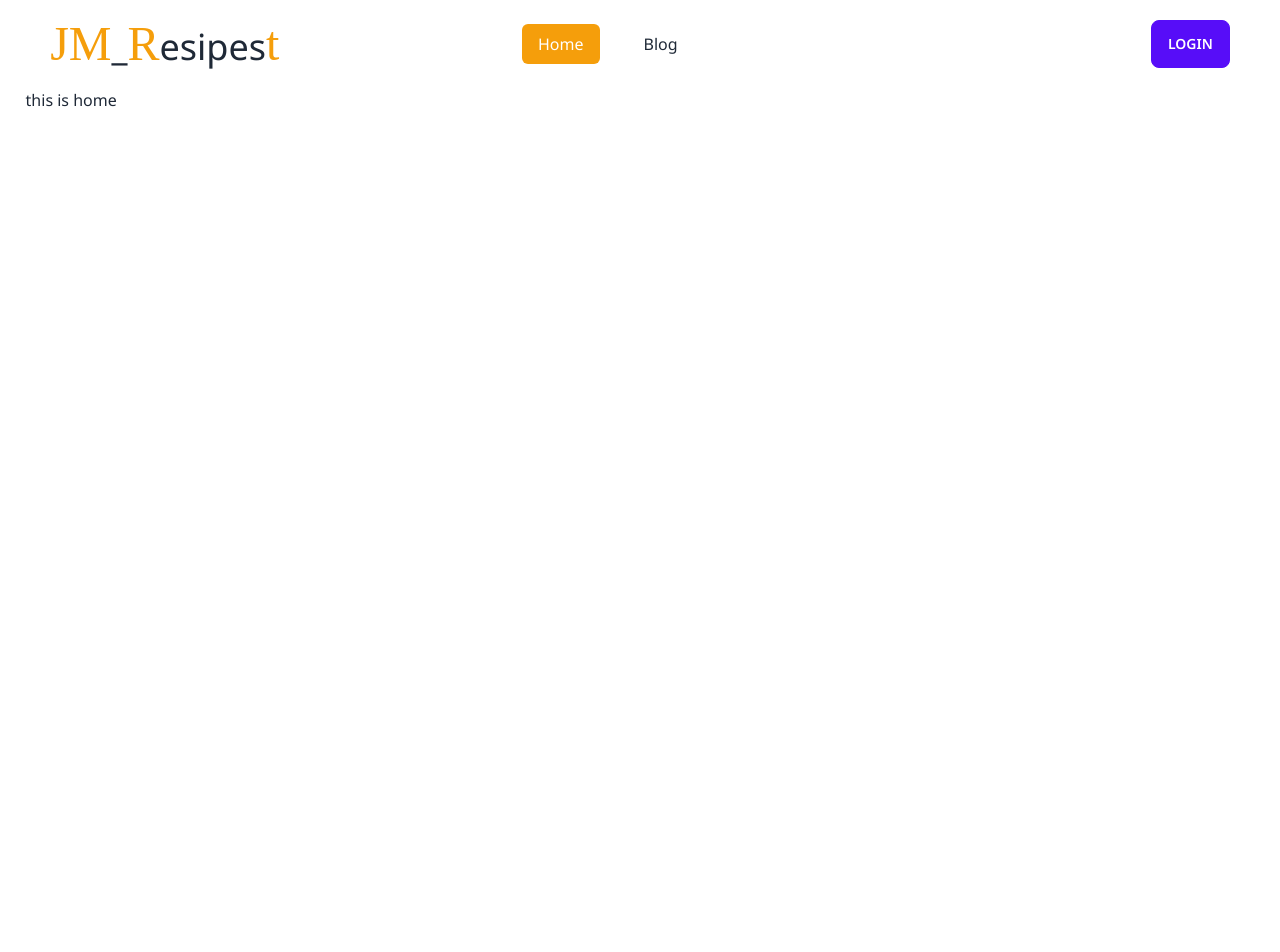
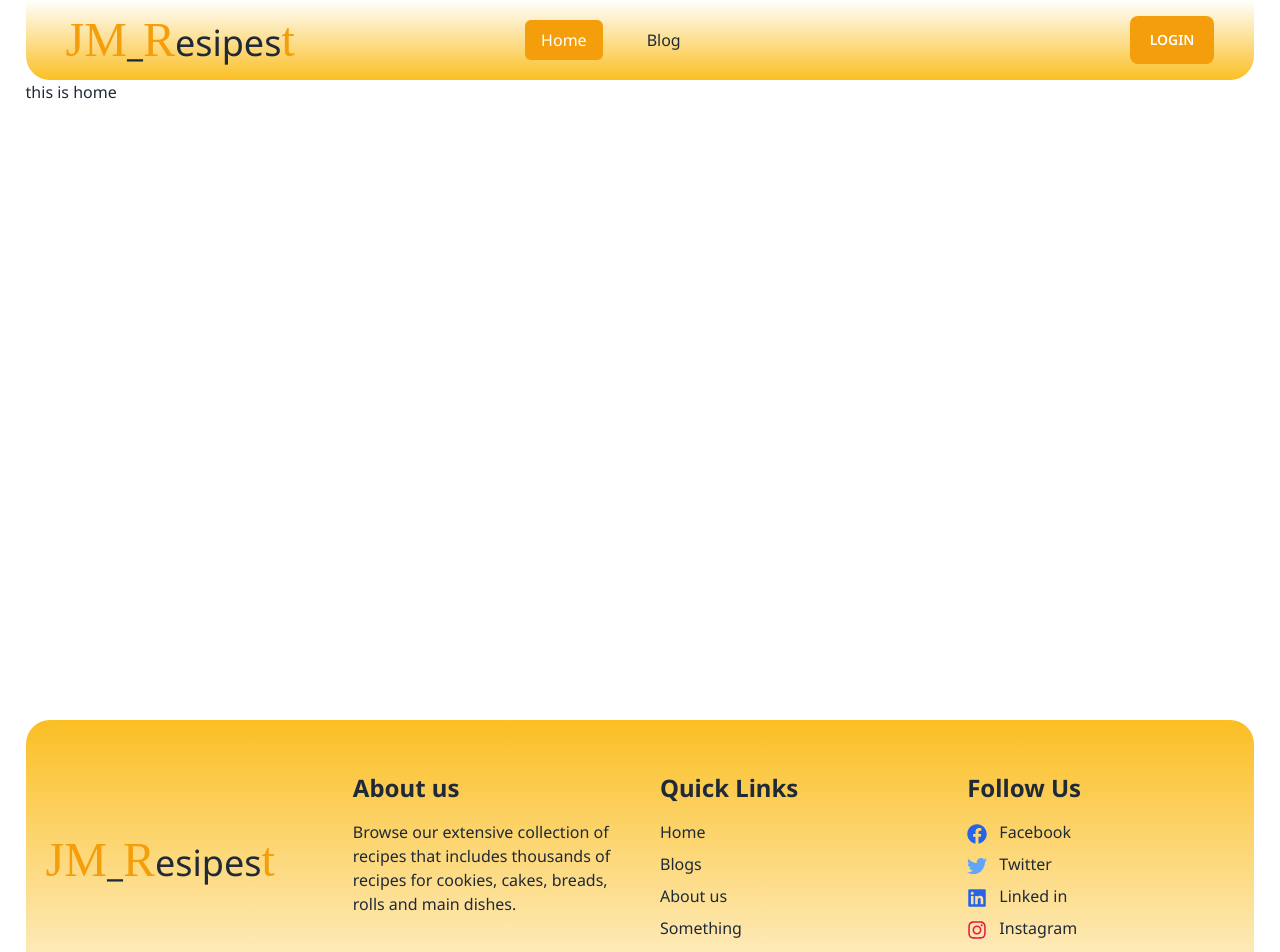
Before and after one commit to jmjubaer/jm-recipest-client, a React (Vite) app: page / in a window 1280 px wide. Shown: the top 952 px of the page. Before the commit the page ends 800 px from the top, so only its background shows below. Built offline with nearby package versions, Linux system fonts and the light colour scheme; a web font is replaced by a local one.

Commit message:
Complete footer

```diff
--- a/src/App.jsx
+++ b/src/App.jsx
@@ -7,7 +7,9 @@ const App = () => {
   return (
     <div className="jm_container">
       <Header></Header>
+      <div className="min-h-[80vh]">
         <Outlet />
+      </div>
       <Footer></Footer>
     </div>
   );
--- a/src/Page/Shared/Footer.jsx
+++ b/src/Page/Shared/Footer.jsx
@@ -1,11 +1,44 @@
-import React from 'react';
+import React from "react";
+import { FaFacebook, FaInstagram, FaLinkedin, FaTwitter } from "react-icons/fa";
+import { Link } from "react-router-dom";
 
 const Footer = () => {
-    return (
-        <div>
-
+  return (
+    <div className="bg-gradient-to-b p-5 py-8 rounded-t-3xl  from-amber-400">
+        <div className="grid grid-cols-4 gap-10 py-5 border-b-2 border-amber-500">
+            <p className="text-4xl self-center ">
+                <Link to="/">
+                <span className="font-serif text-5xl text-amber-500 ">JM</span>_
+                <span className="font-serif text-5xl text-amber-500">R</span>esipes
+                <span className="font-serif text-5xl text-amber-500">t</span>
+                </Link>
+            </p>
+            <div className="">
+                <h3 className="text-2xl font-bold mb-4">About us</h3>
+                <p>Browse our extensive collection of recipes that includes thousands of recipes for cookies, cakes, breads, rolls and main dishes.</p>
+            </div>
+            <div className="">
+                <h3 className="text-2xl font-bold mb-4">Quick Links</h3>
+                <ul>
+                    <li><Link className="hover:text-amber-600 block my-2">Home</Link></li>
+                    <li><Link className="hover:text-amber-600 block my-2">Blogs</Link></li>
+                    <li><Link className="hover:text-amber-600 block my-2">About us</Link></li>
+                    <li><Link className="hover:text-amber-600 block my-2">Something</Link></li>
+                </ul>
+            </div>
+            <div className="">
+                <h3 className="text-2xl font-bold mb-4">Follow Us</h3>
+                <ul>
+                    <li><a className="hover:text-amber-600 my-2 block" href="#"><FaFacebook className="inline mr-2 text-blue-600 text-xl"/> Facebook</a></li>
+                    <li><a className="hover:text-amber-600 my-2 block" href="#"><FaTwitter className="inline mr-2 text-blue-400 text-xl"/> Twitter</a></li>
+                    <li><a className="hover:text-amber-600 my-2 block" href="#"><FaLinkedin className="inline mr-2 text-blue-600 text-xl"/> Linked in</a></li>
+                    <li><a className="hover:text-amber-600 my-2 block" href="#"><FaInstagram className="inline mr-2 text-rose-600 text-xl"/> Instagram</a></li>
+                </ul>
+            </div>
         </div>
-    );
+        <p className="text-center my-5">© 2023. JM_Resipes . All rights reserved. </p>
+    </div>
+  );
 };
 
 export default Footer;
--- a/src/Page/Shared/Navigation.jsx
+++ b/src/Page/Shared/Navigation.jsx
@@ -4,8 +4,8 @@ import { FaBars } from 'react-icons/fa';
 const Navigation = () => {
     const [open, setOpen] = useState(false);
     return (
-        <div>
-            <nav className='flex lg:grid lg:grid-cols-5 justify-between jm_container items-center my-5'>
+        <div className='bg-gradient-to-t from-amber-400  p-4 rounded-b-3xl'>
+            <nav className='flex lg:grid lg:grid-cols-5 justify-between jm_container items-center'>
                 <h1 className='text-4xl lg:col-span-2 '><Link to="/"><span className='font-serif text-5xl text-amber-500 '>JM</span>_<span className='font-serif text-5xl text-amber-500'>R</span>esipes
                 <span className='font-serif text-5xl text-amber-500'>t</span></Link></h1>
 
@@ -14,7 +14,7 @@ const Navigation = () => {
                         <li><NavLink to="/" className={({ isActive }) => isActive ? "active" : "normal" }>Home</NavLink></li>
                         <li><NavLink className={({ isActive }) => isActive ? "active" : "normal" } to="/blogs">Blog</NavLink></li>
                     </ul>
-                    <button className= 'btn btn-primary mt-10 lg:mt-0'>login</button>
+                    <button className= 'btn bg-amber-500 border-none px-5 mt-10 lg:mt-0'>login</button>
                 </div>
                 <button onClick={() => setOpen(!open)} className='block lg:hidden'><FaBars className='mr-2 text-4xl' /></button>
             </nav>
```
